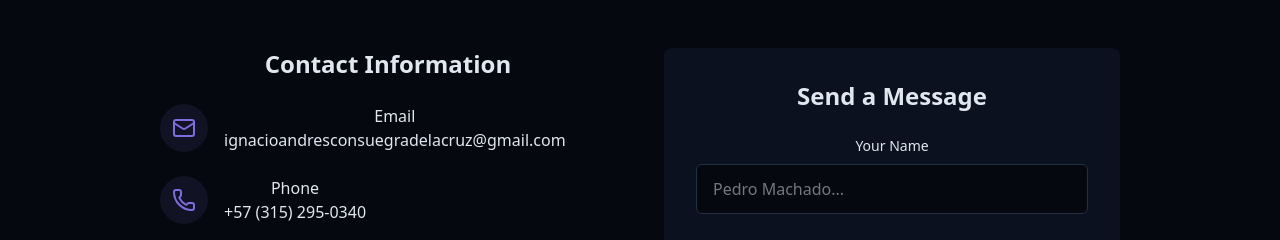
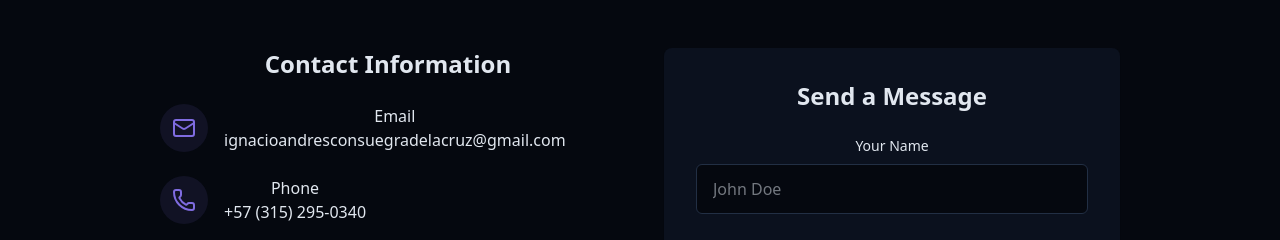
Before and after one commit to IgnacioConsuegra/myPotfolio, a React (Vite) app in the folder fronted/: page / in a window 1280 px wide. Shown: the part 3456-3696 px from the top of the page. Built offline with nearby package versions, Linux system fonts and the light colour scheme.

Commit message:
minor change in placeholder of contact information

```diff
--- a/fronted/Components/ContactSection.jsx
+++ b/fronted/Components/ContactSection.jsx
@@ -105,7 +105,7 @@ export const ContactSection = () => {
             className="bg-card p-8 rounded-lg shadow-xs"
             onSubmit={handleSubmit}
           >
-            <h3 className="text-2xl font-semibold mb-6"> Send a Message</h3>
+            <h3 className="text-2xl font-semibold mb-6">Send a Message</h3>
 
             <form className="space-y-6">
               <div>
@@ -122,7 +122,7 @@ export const ContactSection = () => {
                   name="name"
                   required
                   className="w-full px-4 py-3 rounded-md border border-input bg-background focus:outline-hidden foucs:ring-2 focus:ring-primary"
-                  placeholder="Pedro Machado..."
+                  placeholder="John Doe"
                 />
               </div>
 
```
